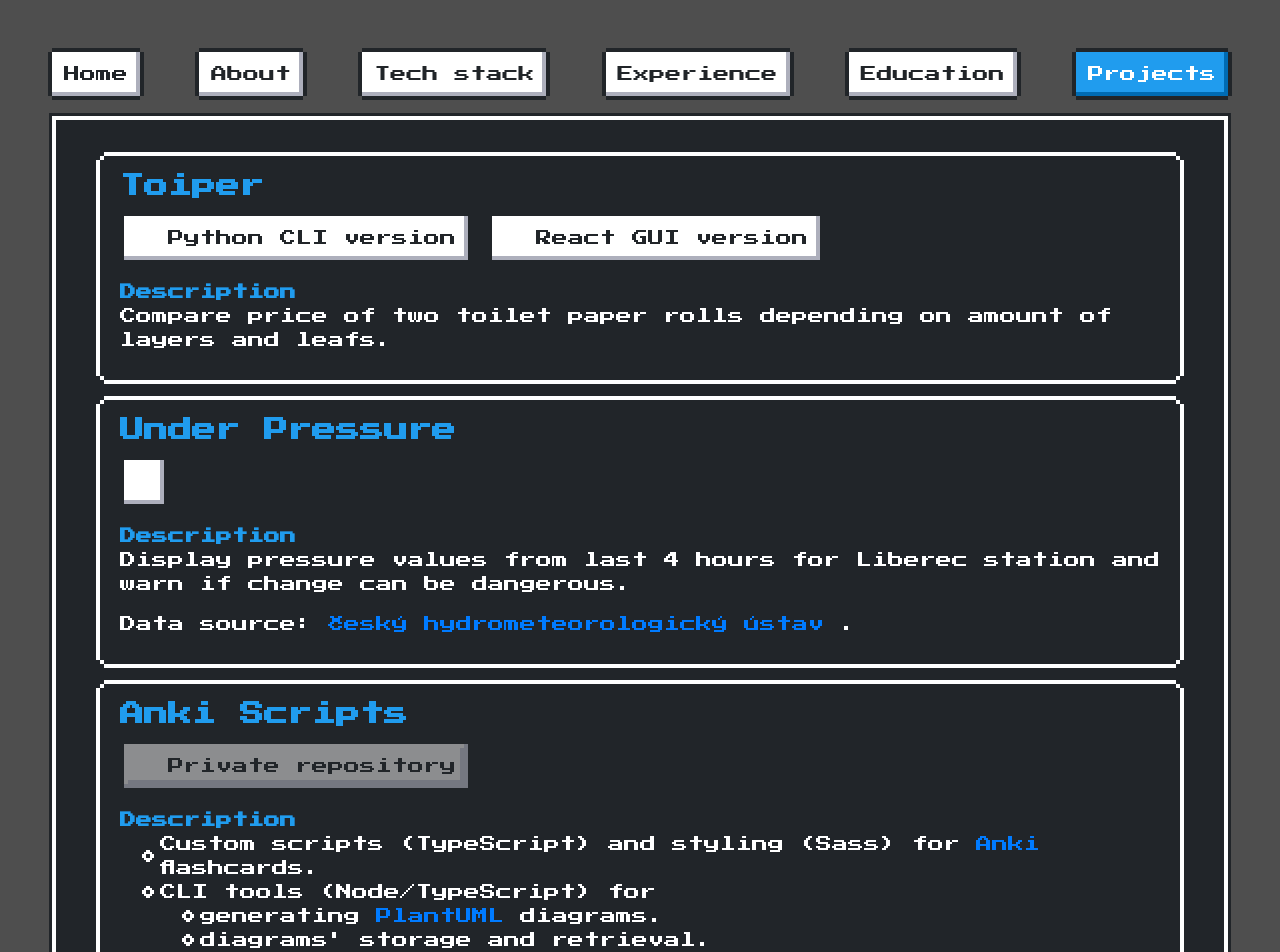
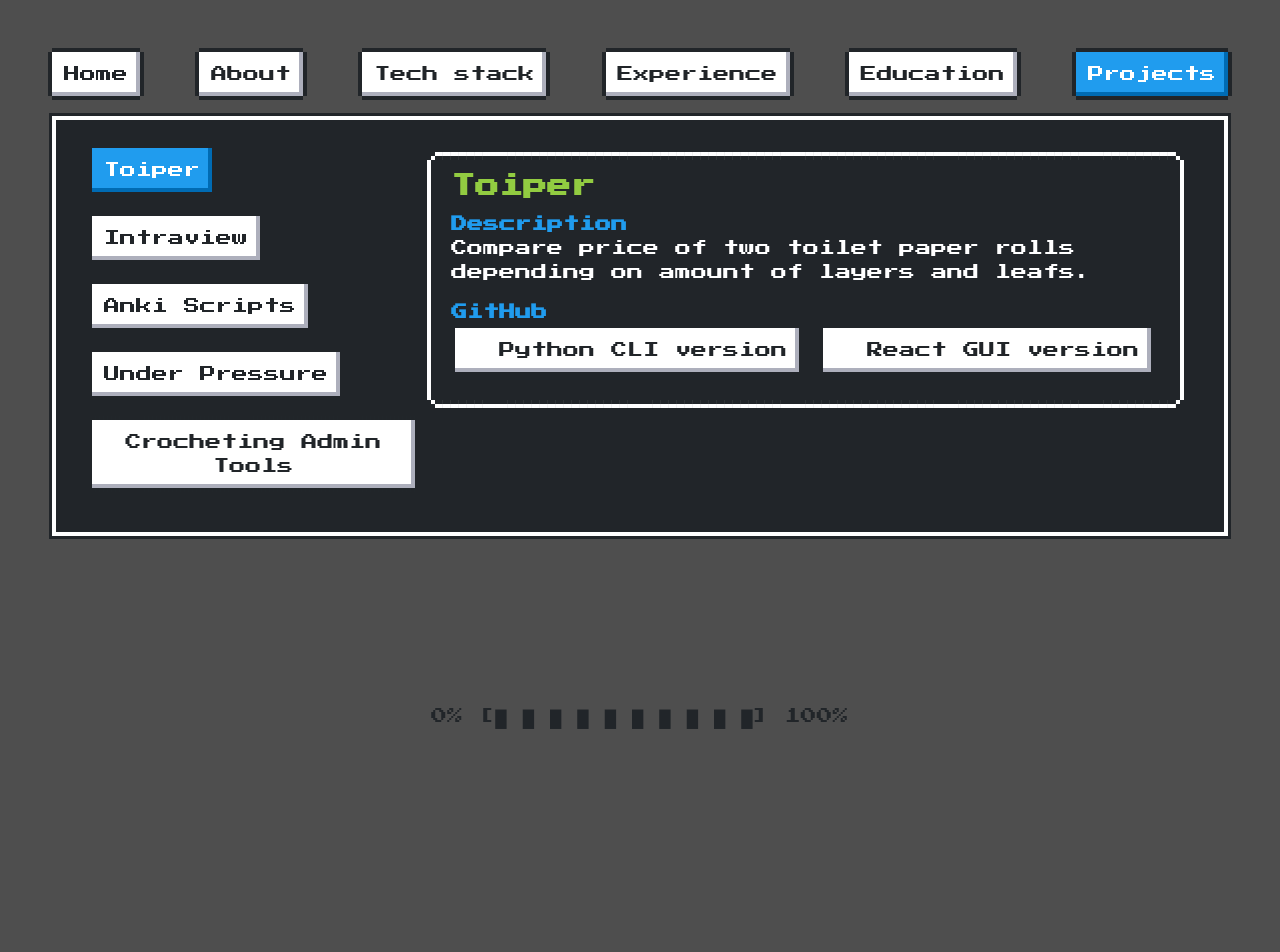
Before and after one commit to burczan/me, a SvelteKit app: page /projects in a window 1280 px wide. Shown: the top 952 px of the page. After the commit the page ends 800 px from the top, so only its background shows below. Built offline with nearby package versions, Linux system fonts and the light colour scheme; some icons are missing.

Commit message:
refactor projects page to use tabs

```diff
--- /dev/null
+++ b/src/lib/app/sections/projects/AnkiScripts.svelte
@@ -0,0 +1,55 @@
+<script>
+  import Dt from "$lib/app/components/Dt.svelte";
+  import List from "$lib/app/components/List.svelte";
+</script>
+
+<dl>
+  <Dt title="Description" />
+  <dd>
+    <List>
+      <li>
+        Custom scripts (TypeScript) and styling (Sass) for <a
+          href="https://apps.ankiweb.net/"
+          rel="noopener"
+          target="_blank"
+        >
+          Anki
+        </a>
+        flashcards.
+      </li>
+      <li>CLI tools (Node/TypeScript) for</li>
+      <List>
+        <li>
+          generating <a
+            href="https://plantuml.com/"
+            rel="noopener"
+            target="_blank"
+          >
+            PlantUML
+          </a>
+          diagrams.
+        </li>
+        <li>diagrams' storage and retrieval.</li>
+        <li>
+          HTML &lt;--&gt; <a
+            href="https://prismjs.com/"
+            rel="noopener"
+            target="_blank"
+          >
+            Prism
+          </a>
+          conversion.
+        </li>
+      </List>
+    </List>
+  </dd>
+  <Dt title="GitHub" />
+  <dd>
+    <p>
+      <button type="button" class="nes-btn is-disabled">
+        <i class="nes-icon github-square is-small" />
+        Private repository
+      </button>
+    </p>
+  </dd>
+</dl>
--- /dev/null
+++ b/src/lib/app/sections/projects/CrochetAdminTools.svelte
@@ -0,0 +1,26 @@
+<script>
+  import Dt from "$lib/app/components/Dt.svelte";
+  import List from "$lib/app/components/List.svelte";
+</script>
+
+<dl>
+  <Dt title="Description" />
+  <dd>
+    <List>
+      <li>Database of crochet patterns.</li>
+      <li>Database of yarns.</li>
+      <li>
+        Various tools and calculators for patterns/projects/yarns management.
+      </li>
+    </List>
+  </dd>
+  <Dt title="GitHub" />
+  <dd>
+    <p>
+      <button type="button" class="nes-btn is-disabled">
+        <i class="nes-icon github-square is-small" />
+        Private repository
+      </button>
+    </p>
+  </dd>
+</dl>
--- /dev/null
+++ b/src/lib/app/sections/projects/Intraview.svelte
@@ -0,0 +1,19 @@
+<script>
+  import Dt from "$lib/app/components/Dt.svelte";
+</script>
+
+<dl>
+  <Dt title="Description" />
+  <dd>
+    <p>Prepare for behavioral interviews like a pro.</p>
+  </dd>
+  <Dt title="GitHub" />
+  <dd>
+    <p>
+      <button type="button" class="nes-btn is-disabled">
+        <i class="nes-icon github-square is-small" />
+        Public soon
+      </button>
+    </p>
+  </dd>
+</dl>
--- /dev/null
+++ b/src/lib/app/sections/projects/Toiper.svelte
@@ -0,0 +1,38 @@
+<script>
+  import Dt from "$lib/app/components/Dt.svelte";
+</script>
+
+<dl>
+  <Dt title="Description" />
+  <dd>
+    <p>
+      Compare price of two toilet paper rolls depending on amount of layers and
+      leafs.
+    </p>
+  </dd>
+  <Dt title="GitHub" />
+  <dd>
+    <p>
+      <a
+        href="https://github.com/burczan/toiper"
+        rel="noopener"
+        target="_blank"
+      >
+        <button type="button" class="nes-btn">
+          <i class="nes-icon github-square is-small" />
+          Python CLI version
+        </button>
+      </a>
+      <a
+        href="https://github.com/burczan/toiper-react"
+        rel="noopener"
+        target="_blank"
+      >
+        <button type="button" class="nes-btn">
+          <i class="nes-icon github-square is-small" />
+          React GUI version
+        </button>
+      </a>
+    </p>
+  </dd>
+</dl>
--- /dev/null
+++ b/src/lib/app/sections/projects/UnderPressure.svelte
@@ -0,0 +1,36 @@
+<script>
+  import Dt from "$lib/app/components/Dt.svelte";
+</script>
+
+<dl>
+  <Dt title="Description" />
+  <dd>
+    <p>
+      Display pressure values from last 4 hours for Liberec station and warn if
+      change can be dangerous.
+    </p>
+    <p>
+      Data source: <a
+        href="https://www.chmi.cz/"
+        rel="noopener"
+        target="_blank"
+      >
+        Český hydrometeorologický ústav</a
+      >.
+    </p>
+  </dd>
+  <Dt title="GitHub" />
+  <dd>
+    <p>
+      <a
+        href="https://github.com/burczan/under-pressure"
+        rel="noopener"
+        target="_blank"
+      >
+        <button type="button" class="nes-btn">
+          <i class="nes-icon github-square is-small" />
+        </button>
+      </a>
+    </p>
+  </dd>
+</dl>
--- a/src/routes/(app)/projects/+page.svelte
+++ b/src/routes/(app)/projects/+page.svelte
@@ -1,165 +1,84 @@
 <script lang="ts">
-  import Container from "$lib/app/components/Container.svelte";
-  import Dt from "$lib/app/components/Dt.svelte";
-  import List from "$lib/app/components/List.svelte";
-  import Subcontainer from "$lib/app/components/Subcontainer.svelte";
+  import type { ComponentType } from "svelte";
+  import AnkiScripts from "$lib/app/sections/projects/AnkiScripts.svelte";
+  import CrochetAdminTools from "$lib/app/sections/projects/CrochetAdminTools.svelte";
+  import Intraview from "$lib/app/sections/projects/Intraview.svelte";
   import SvelteHead from "$lib/app/components/SvelteHead.svelte";
+  import Toiper from "$lib/app/sections/projects/Toiper.svelte";
+  import UnderPressure from "$lib/app/sections/projects/UnderPressure.svelte";
+
+  const projects: APP_Project<ComponentType>[] = [
+    {
+      title: "Toiper",
+      component: Toiper,
+    },
+    {
+      title: "Intraview",
+      component: Intraview,
+    },
+    {
+      title: "Anki Scripts",
+      component: AnkiScripts,
+    },
+    {
+      title: "Under Pressure",
+      component: UnderPressure,
+    },
+    {
+      title: "Crocheting Admin Tools",
+      component: CrochetAdminTools,
+    },
+  ];
+
+  const projectNames = projects.map((project) => project.title);
+
+  const setActiveTab = (tabId: number) => () => (activeTabId = tabId);
+
+  let activeTabId = 0;
 </script>
 
 <SvelteHead title="Projects" />
 
-<Container>
-  <Subcontainer h2="Toiper">
-    <p>
-      <a
-        href="https://github.com/burczan/toiper"
-        rel="noopener"
-        target="_blank"
-      >
-        <button type="button" class="nes-btn">
-          <i class="nes-icon github-square is-small" />
-          Python CLI version
+<div class="nes-container is-dark grid-container">
+  <div class="tabs">
+    {#each projectNames as name, id}
+      <p>
+        <button
+          id={id.toString()}
+          type="button"
+          class="nes-btn"
+          class:is-primary={id === activeTabId}
+          on:click={setActiveTab(id)}
+        >
+          {name}
         </button>
-      </a>
-      <a
-        href="https://github.com/burczan/toiper-react"
-        rel="noopener"
-        target="_blank"
-      >
-        <button type="button" class="nes-btn">
-          <i class="nes-icon github-square is-small" />
-          React GUI version
-        </button>
-      </a>
-    </p>
-    <dl>
-      <Dt title="Description" />
-      <dd>
-        <p>
-          Compare price of two toilet paper rolls depending on amount of layers
-          and leafs.
-        </p>
-      </dd>
-    </dl>
-  </Subcontainer>
+      </p>
+    {/each}
+  </div>
+  <div class="content">
+    {#each projects as { title, component }, id}
+      {#if activeTabId === id}
+        <div class="nes-container is-rounded is-dark">
+          <h2 class="nes-text is-success">{title}</h2>
+          <svelte:component this={component} />
+        </div>
+      {/if}
+    {/each}
+  </div>
+</div>
 
-  <Subcontainer h2="Under Pressure">
-    <p>
-      <a
-        href="https://github.com/burczan/under-pressure"
-        rel="noopener"
-        target="_blank"
-      >
-        <button type="button" class="nes-btn">
-          <i class="nes-icon github-square is-small" />
-        </button>
-      </a>
-    </p>
-    <dl>
-      <Dt title="Description" />
-      <dd>
-        <p>
-          Display pressure values from last 4 hours for Liberec station and warn
-          if change can be dangerous.
-        </p>
-        <p>
-          Data source: <a
-            href="https://www.chmi.cz/"
-            rel="noopener"
-            target="_blank"
-          >
-            Český hydrometeorologický ústav
-          </a>
-          .
-        </p>
-      </dd>
-    </dl>
-  </Subcontainer>
+<style>
+  .grid-container {
+    display: grid;
+    grid-template-areas: "tabs content";
+    grid-template-columns: 0.6fr 1.4fr;
+  }
 
-  <Subcontainer h2="Anki Scripts">
-    <p>
-      <button type="button" class="nes-btn is-disabled">
-        <i class="nes-icon github-square is-small" />
-        Private repository
-      </button>
-    </p>
-    <dl>
-      <Dt title="Description" />
-      <dd>
-        <List>
-          <li>
-            Custom scripts (TypeScript) and styling (Sass) for <a
-              href="https://apps.ankiweb.net/"
-              rel="noopener"
-              target="_blank"
-            >
-              Anki
-            </a>
-            flashcards.
-          </li>
-          <li>CLI tools (Node/TypeScript) for</li>
-          <List>
-            <li>
-              generating <a
-                href="https://plantuml.com/"
-                rel="noopener"
-                target="_blank"
-              >
-                PlantUML
-              </a>
-              diagrams.
-            </li>
-            <li>diagrams' storage and retrieval.</li>
-            <li>
-              HTML &lt;--&gt; <a
-                href="https://prismjs.com/"
-                rel="noopener"
-                target="_blank"
-              >
-                Prism
-              </a>
-              conversion.
-            </li>
-          </List>
-        </List>
-      </dd>
-    </dl>
-  </Subcontainer>
+  .tabs {
+    grid-area: tabs;
+  }
 
-  <Subcontainer h2="Intraview">
-    <p>
-      <button type="button" class="nes-btn is-disabled">
-        <i class="nes-icon github-square is-small" />
-        Public soon
-      </button>
-    </p>
-    <dl>
-      <Dt title="Description" />
-      <dd>
-        <p>Prepare for behavioral interviews like a pro.</p>
-      </dd>
-    </dl>
-  </Subcontainer>
-
-  <Subcontainer h2="Crocheting Admin Tools">
-    <p>
-      <button type="button" class="nes-btn is-disabled">
-        <i class="nes-icon github-square is-small" />
-        Private repository
-      </button>
-    </p>
-    <dl>
-      <Dt title="Description" />
-      <dd>
-        <List>
-          <li>Database of crochet patterns.</li>
-          <li>Database of yarns.</li>
-          <li>
-            Various tools and calculators for patterns/projects/yarns
-            management.
-          </li>
-        </List>
-      </dd>
-    </dl>
-  </Subcontainer>
-</Container>
+  .content {
+    grid-area: content;
+  }
+</style>
```
Also changed, not shown: src/app.ts (+12 -0 lines).
